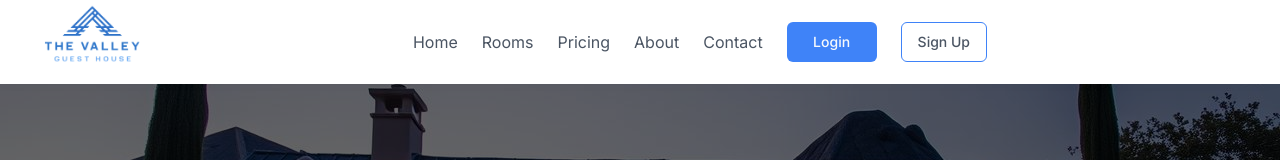
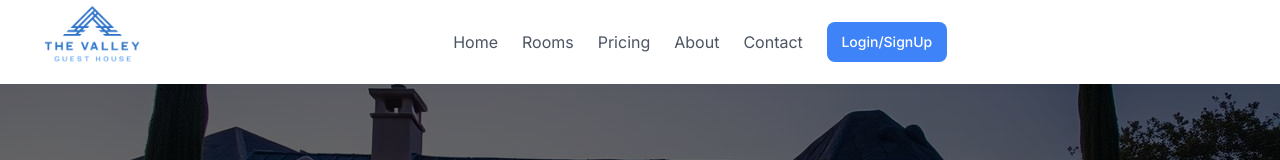
Before and after one commit to Nerd-Culture-09/The-Valley, a Next.js app: page / in a window 1280 px wide. Shown: the top 160 px of the page. Built offline with nearby package versions, Linux system fonts and the light colour scheme; no server answers; the database is empty.

Commit message:
[NavigiationBar.tsx] removed sign up button. Functionality already implemented on login page

```diff
--- a/components/FrontEnd/NavigiationBar.tsx
+++ b/components/FrontEnd/NavigiationBar.tsx
@@ -113,16 +113,11 @@
               {status === "unauthenticated" && (
                 <>
                   <Link href="/login">
-                    <Button className="bg-blue-500 lg:w-[90px]">Login</Button>
+                  <Button className="bg-blue-500 text-white lg:w-[120px] px-4 py-2 rounded-lg hover:bg-blue-600 transition duration-300">
+                              Login/SignUp
+                            </Button>
                   </Link>
-                  <Link href="/register">
-                    <Button
-                      className="border border-blue-500 text-gray-600"
-                      variant="ghost"
-                    >
-                      Sign Up
-                    </Button>
-                  </Link>
+
                 </>
               )}
             </div>
```
Also changed, not shown: 1 other file (tests, documents, lock files or other folders).
